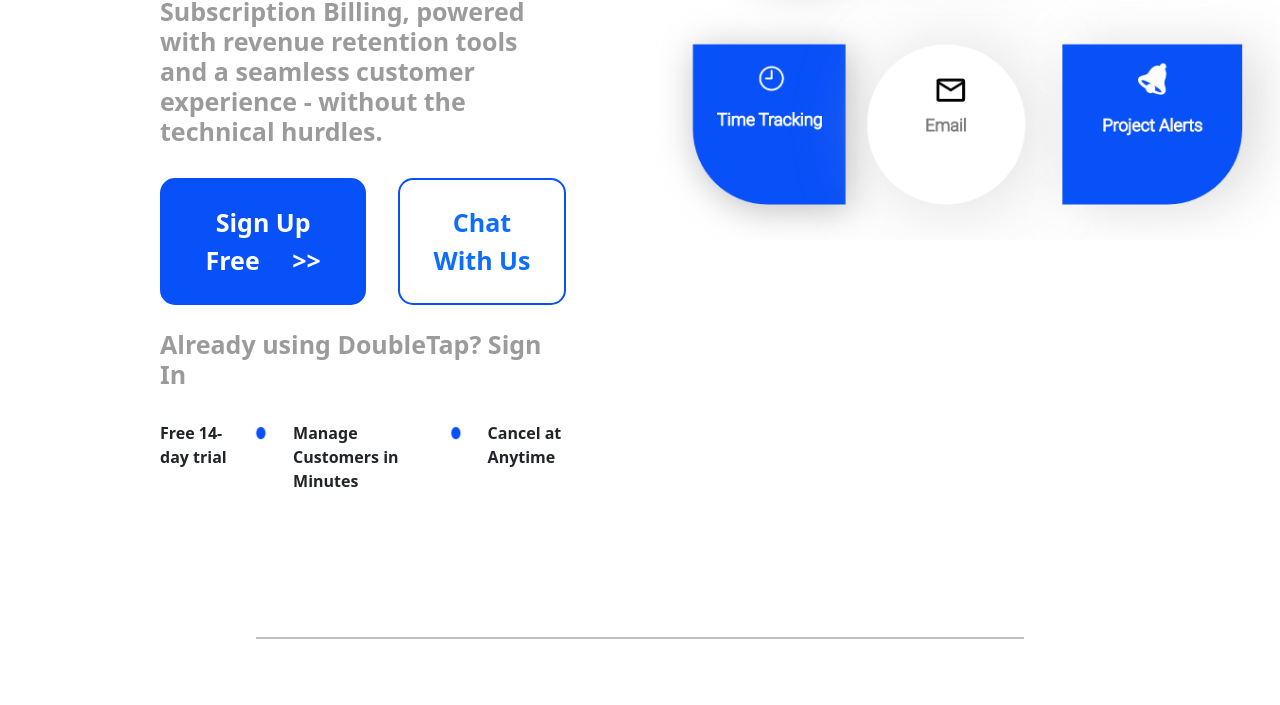
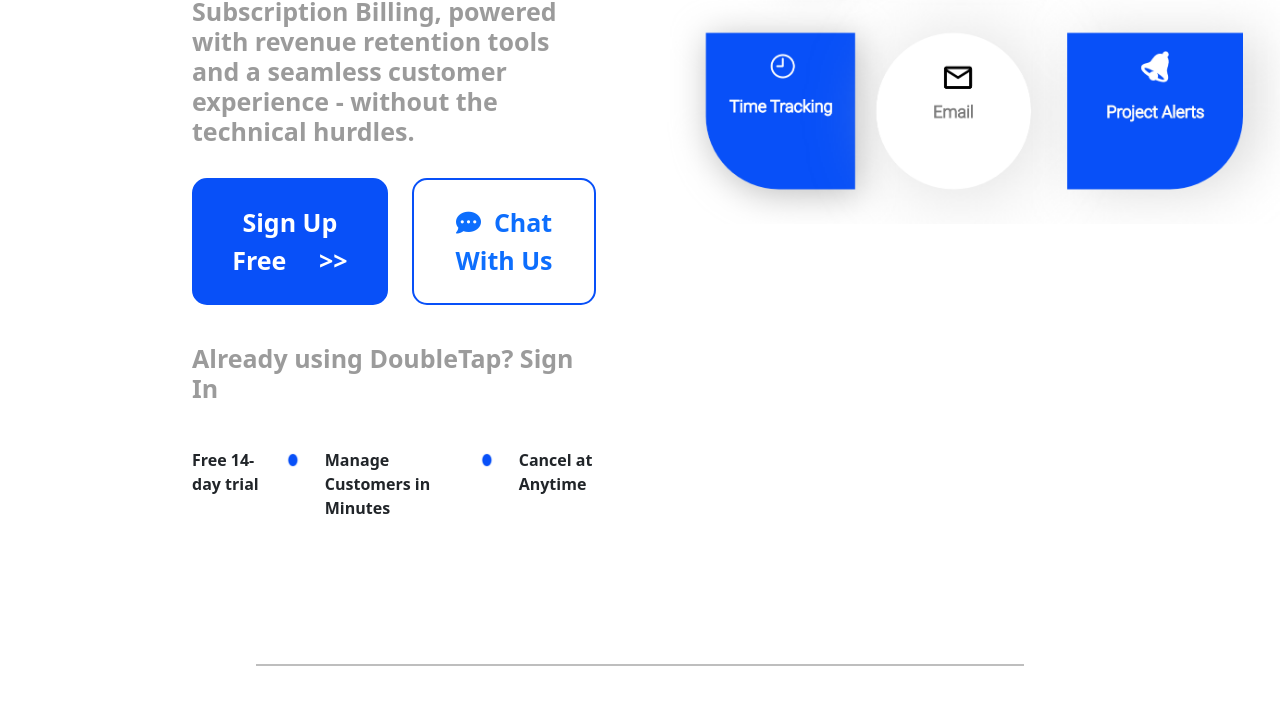
Before and after one commit to ToddGallegos/week1-project, a plain HTML site: page loading/index.html in a window 1280 px wide. Shown: the part 611-1316 px from the top of the page. Drawn offline with nearby package versions, Linux system fonts and the light colour scheme.

Commit message:
complete header

```diff
--- a/loading/index.html
+++ b/loading/index.html
@@ -10,6 +10,7 @@
       integrity="sha384-r4NyP46KrjDleawBgD5tp8Y7UzmLA05oM1iAEQ17CSuDqnUK2+k9luXQOfXJCJ4I"
       crossorigin="anonymous"
     />
+    <script src="https://kit.fontawesome.com/868cdcf3a3.js" crossorigin="anonymous"></script>
     <script
       src="https://cdn.jsdelivr.net/npm/popper.js@1.16.0/dist/umd/popper.min.js"
       integrity="sha384-Q6E9RHvbIyZFJoft+2mJbHaEWldlvI9IOYy5n3zV9zzTtmI3UksdQRVvoxMfooAo"
@@ -71,7 +72,7 @@
         <div id="header-left">
           <h1>Focus on<br />Your Business</h1>
           <h2>Let Us Handle Everything Else</h2>
-          <h3>
+          <h3 id="first-h3">
             Subscription Billing, powered with revenue retention tools and a
             seamless customer experience - without the technical hurdles.
           </h3>
@@ -79,18 +80,18 @@
             <a href="../sign-up/index.html" class="btn btn-primary"
               >Sign Up Free &nbsp&nbsp&nbsp >></a
             >
-            <a href="../sign-in/index.html" class="btn btn-outline-primary"
-              >Chat With Us</a
-            >
+            <a href="#" class="btn btn-outline-primary"><i class="fa-sharp fa-solid fa-comment-dots"></i>&nbsp&nbspChat With Us</a>
           </div>
-          <h3>
-            Already using <strong>Double</strong>Tap? <strong>Sign In</strong>
-          </h3>
+          <a href="../sign-in/index.html"
+            ><h3>
+              Already using <strong>Double</strong>Tap? <strong>Sign In</strong>
+            </h3></a
+          >
           <div id="todd-bottom-list">
             <p>Free 14-day trial</p>
-            <img src="blueoval.png" alt="blue oval">
+            <img src="blueoval.png" alt="blue oval" />
             <p>Manage Customers in Minutes</p>
-            <img src="blueoval.png" alt="blue oval">
+            <img src="blueoval.png" alt="blue oval" />
             <p>Cancel at Anytime</p>
           </div>
         </div>
--- a/loading/style.css
+++ b/loading/style.css
@@ -46,13 +46,13 @@
 
 #todd-hero {
     display:flex;
-    gap: 5rem;
-    margin-left: 10rem;
+    gap: 4rem;
+    margin-left: 12rem;
     margin-bottom: 7rem;
 }
 
 #todd-hero img {
-    height: 43rem;
+    height: 42rem;
     width:auto;
 }
 
@@ -81,7 +81,6 @@
     font-size: 25px;
     color: rgb(155, 155, 155);
     font-weight: 700;
-    margin-bottom: 2rem;
 }
 
 #todd-hero a {
@@ -89,6 +88,7 @@
     font-weight: 700;
     padding: 1.5rem;
     border-radius: 15px;
+    text-decoration: none;
 }
 
 #header-left {
@@ -104,7 +104,7 @@
 }
 
 #todd-hero .twobutton {
-    margin-bottom: 1.5rem;
+    gap: 1.5rem;
 }
 
 #todd-bottom-list {
@@ -118,3 +118,7 @@
     width: auto;
     margin-top: .25rem;
 }
+
+#todd-hero #first-h3 {
+    margin-bottom: 2rem;
+}
```
